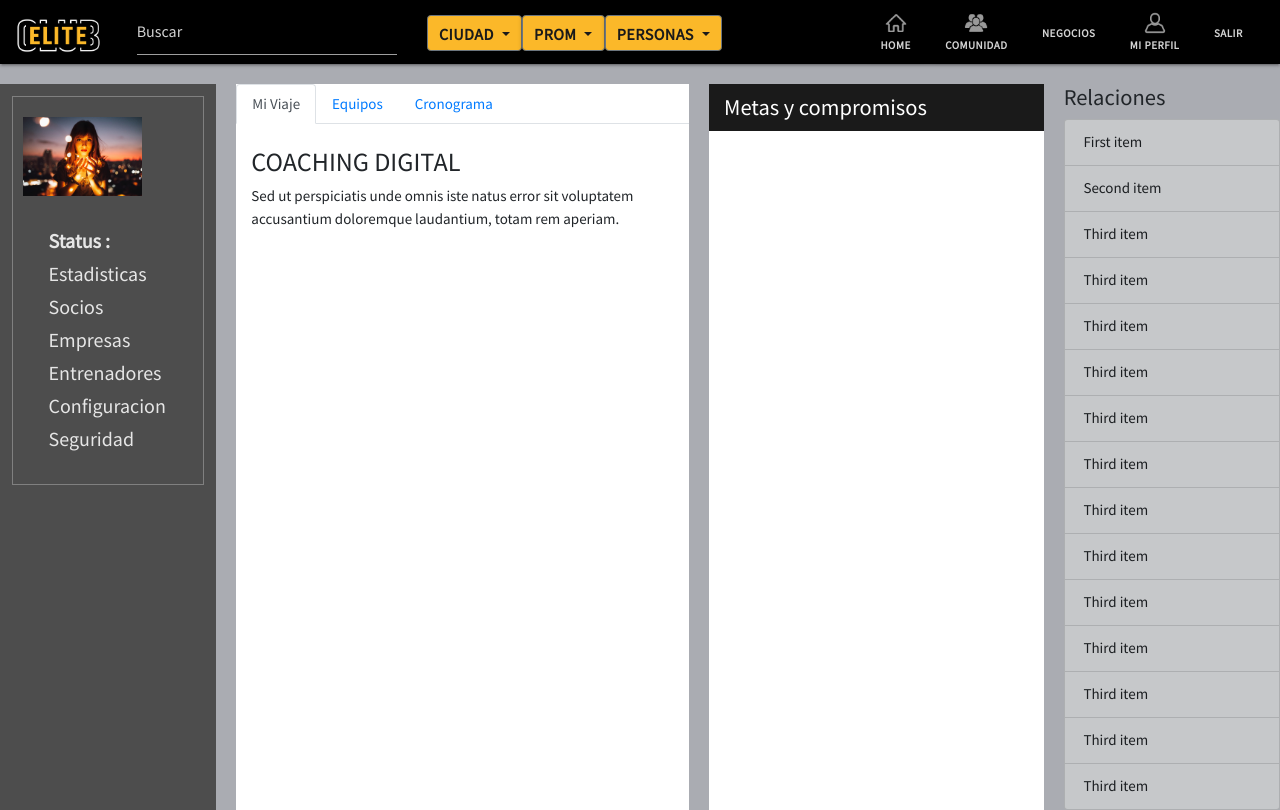
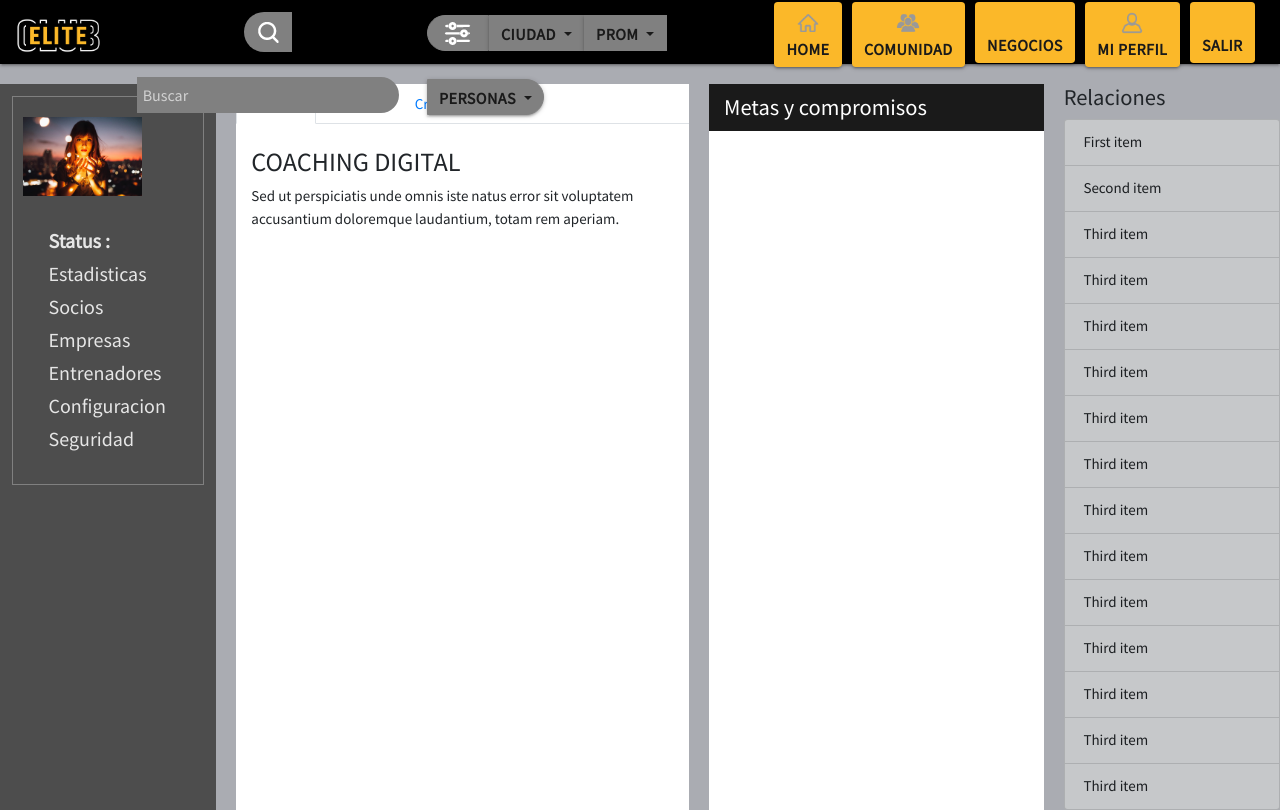
Before and after one commit to richardflondono/appclub, a Vue app: page / in a window 1280 px wide. Built offline with nearby package versions, Linux system fonts and the light colour scheme; no server answers; sample sign-in values are in the browser's storage.

Commit message:
Fix Buscador y Filtros
Se realizaron cambios en el diseño del buscador y los filtros en el archivo NavBar.vue

```diff
--- a/src/components/ComunidadHome.vue
+++ b/src/components/ComunidadHome.vue
@@ -9,19 +9,19 @@
     <div class="column-2-comunidad"><!-- Segunda col -->
             <ul class="nav nav-tabs" role="tablist">
             <li class="nav-item">
-            <a class="nav-link active" data-toggle="tab" href="#menu1">Noticias</a>
+            <a class="nav-link active"  data-toggle="tab" href="#menu1">Noticias</a>
             </li>
             <li class="nav-item">
-            <a class="nav-link" data-toggle="tab" href="#menu2">Eventos</a>
+            <a class="nav-link" style="color:#777" data-toggle="tab" href="#menu2">Eventos</a>
             </li>
             <li class="nav-item">
-            <a class="nav-link" data-toggle="tab" href="#menu3">Socios</a>
+            <a class="nav-link" style="color:#777" data-toggle="tab" href="#menu3">Socios</a>
             </li>
              <li class="nav-item">
-            <a class="nav-link" data-toggle="tab" href="#menu4">Beneficios</a>
+            <a class="nav-link" style="color:#777" data-toggle="tab" href="#menu4">Beneficios</a>
             </li>
              <li class="nav-item">
-            <a class="nav-link" data-toggle="tab" href="#menu5">Mapa</a>
+            <a class="nav-link" style="color:#777" data-toggle="tab" href="#menu5">Mapa</a>
             </li>
             </ul>
 
@@ -190,26 +190,26 @@
 
             <!-- Contenido Tab Eventos -->
             <div id="menu2" class="container tab-pane"><br>
-            <h3>Menu 2</h3>
-            <p>Ut enim ad minim veniam, quis nostrud exercitation ullamco laboris nisi ut aliquip ex ea commodo consequat.</p>
+            <h3>Próximamente</h3>
+            <h3>Eventos</h3>
             </div>
 
             <!-- Contenido Tab Socios -->
             <div id="menu3" class="container tab-pane"><br>
-            <h3>Menu 3</h3>
-            <p>Sed ut perspiciatis unde omnis iste natus error sit voluptatem accusantium doloremque laudantium, totam rem aperiam.</p>
+            <h3>Próximamente</h3>
+            <h3>Socios</h3>
             </div>
 
             <!-- Contenido Tab Beneficios -->
             <div id="menu4" class="container tab-pane"><br>
-            <h3>Menu 4</h3>
-            <p>Sed ut perspiciatis unde omnis iste natus error sit voluptatem accusantium doloremque laudantium, totam rem aperiam.</p>
+            <h3>Próximamente</h3>
+            <h3>Beneficios</h3>
             </div>
 
             <!--Contenido Tab Mapa -->
             <div id="menu5" class="container tab-pane"><br>
-            <h3>Menu 5</h3>
-            <p>Sed ut perspiciatis unde omnis iste natus error sit voluptatem accusantium doloremque laudantium, totam rem aperiam.</p>
+            <h3>Próximamente</h3>
+            <h3>Mapa</h3>
             </div>
 
 
--- a/src/components/Navbar.vue
+++ b/src/components/Navbar.vue
@@ -18,12 +18,20 @@
                 <div class="col-sm-6">
                   <div class="container">
 
+                    <button class="btn btn-secondary" type="button">
+                      <!-- Lupa -->
+                    </button>
                     <input id="buscar_nav" placeholder="Buscar">
 
                   </div>
                 </div>
                 <div class="col-sm-6">
                   <div class="row">
+                    <div class="dropdown">
+                        <button class="btn btn-secondary" type="button" id="dropdownMenu2" data-toggle="dropdown" aria-haspopup="true" aria-expanded="false">
+                          <!-- Aquí va -->
+                        </button>
+                      </div>
                       <div class="dropdown">
                         <button class="btn btn-secondary dropdown-toggle" type="button" id="dropdownMenu2" data-toggle="dropdown" aria-haspopup="true" aria-expanded="false">
                           Ciudad
@@ -92,7 +100,7 @@
 </template>
 <style>
 input[type="submit"] {
-    font-family: FontAwesome;
+    font-family: "FontAwesome";
 }
 #buscar_nav{
   color: white;
@@ -116,30 +124,82 @@ dropdown{
 }
 .border-navbar{
   border-right: 1px solid;
-  padding: 0 5px 0 5px;
+  padding: 0 5px;
 }
 .img_nav_button{
   width: 28px;
 }
 .btn_este {
-  height: auto!important;
-  background:transparent!important;
-  font-size: 11px!important;
-  font-weight: 800!important;
-  width: auto!important;
-  color: #d4d4d4!important;
-  float: right!important;
-  margin-top: 2px!important;
-  margin-right: 10px!important;
+  height: auto;
+  background:transparent;
+  font-size: 11px;
+  font-weight: 800;
+  color: #d4d4d4;
+  float: right;
+  margin: 2px 10px 0 0;
 }
 .btn_este:hover {
-
-  background:transparent!important;
+  background:transparent;
 }
 .container_este{
 border-radius: 50px;
 background-color: #4D4D4D;
 }
+
+.row > .dropdown .btn {
+  margin: 0;
+  border-radius: 0;
+  text-shadow: 0;
+  background: #808080;
+  border-color: #808080;
+  transition: background-color border-color 200ms ease-in 10ms;
+}
+
+.row > .dropdown .btn:hover {
+  background-color: #4d4d4d;
+  border-color: #4d4d4d;
+}
+
+.dropdown:first-child > .btn {
+  padding: 10px 30px;
+  background: no-repeat center url(../assets/filtros_ic.png) #808080;
+  border-radius: 50px 0 0 50px;
+}
+
+.dropdown:last-child > .btn {
+  border-radius: 0 50px 50px 0;
+}
+
+input#buscar_nav {
+  background-color: #808080;
+  display: inline-block;
+  border: none;
+  border-radius: 0 50px 50px 0;
+  box-sizing: border-box;
+  padding: 5px 6px;
+  margin: 0;
+  height: 4.5ch;
+  width: 33ch;
+}
+
+
+
+.container > .btn {
+  background: no-repeat center url(../assets/lupa_ic.png) #808080;
+  border: none;
+  border-radius: 50px 0 0 50px;
+  display: inline-block;
+  box-sizing: border-box;
+  padding: 18px 24px;
+  margin: 0 -3px 2px 0;
+  height: 5ch;
+}
+
+.container > .btn:hover {
+  background: no-repeat url(../assets/lupa_ic_hover.png) #4d4d4d;
+  background-position: 7.2px 2px;
+}
+
 /* estilos para responsive en navbar  */
 @media only screen and (max-width: 1000px) {
 
--- a/src/components/comunidad/ComunidadInformation.vue
+++ b/src/components/comunidad/ComunidadInformation.vue
@@ -9,8 +9,7 @@
 
 
             <ul>
-                <li><strong>Status</strong></li>
-                <li><strong>{{loggedUser.rol}}</strong></li>
+                <li><strong>Status: {{loggedUser.rol}}</strong></li>
                 <li>Estadisticas</li>
                 <li>Socios</li>
                 <li>Empresas</li>
@@ -22,9 +21,9 @@
     <div>
         <div class="content">
             <h4 class="center" style="color: #000;">¡Ahora somos más!</h4>
-            <div class="content rounded-circle center">
-                <p>865</p>
-            </div>
+
+            <p style="font-size: 20px; " class="center">865</p>
+
             <h4 class="center" style="color:#000;">Usuarios</h4>
 
             <p class="center" style="color: #808080">La tercer sociedad más grande de la actualidad, junto a Mazones e Iluminatus.
@@ -46,13 +45,10 @@
     grid-row-start: 1;
     background: #4D4D4D;
     color: #E6E6E6;
-    font-size: 20px;
+    font-size: 18px;
 }
 
-.rounded-circle{
-    background-color: #FBB829;
-    color:#1A1A1A;
-}
+
 
 .column-1 img {
     margin: 10px auto;
@@ -100,6 +96,10 @@
     margin: 12px;
     padding: 10px;
     border: 1px solid #808080;
+}
+ul {
+    padding: 0;
+    list-style-type: none;
 }
 </style>
 
```
Also changed, not shown: src/assets/filtros_ic.png (added).
